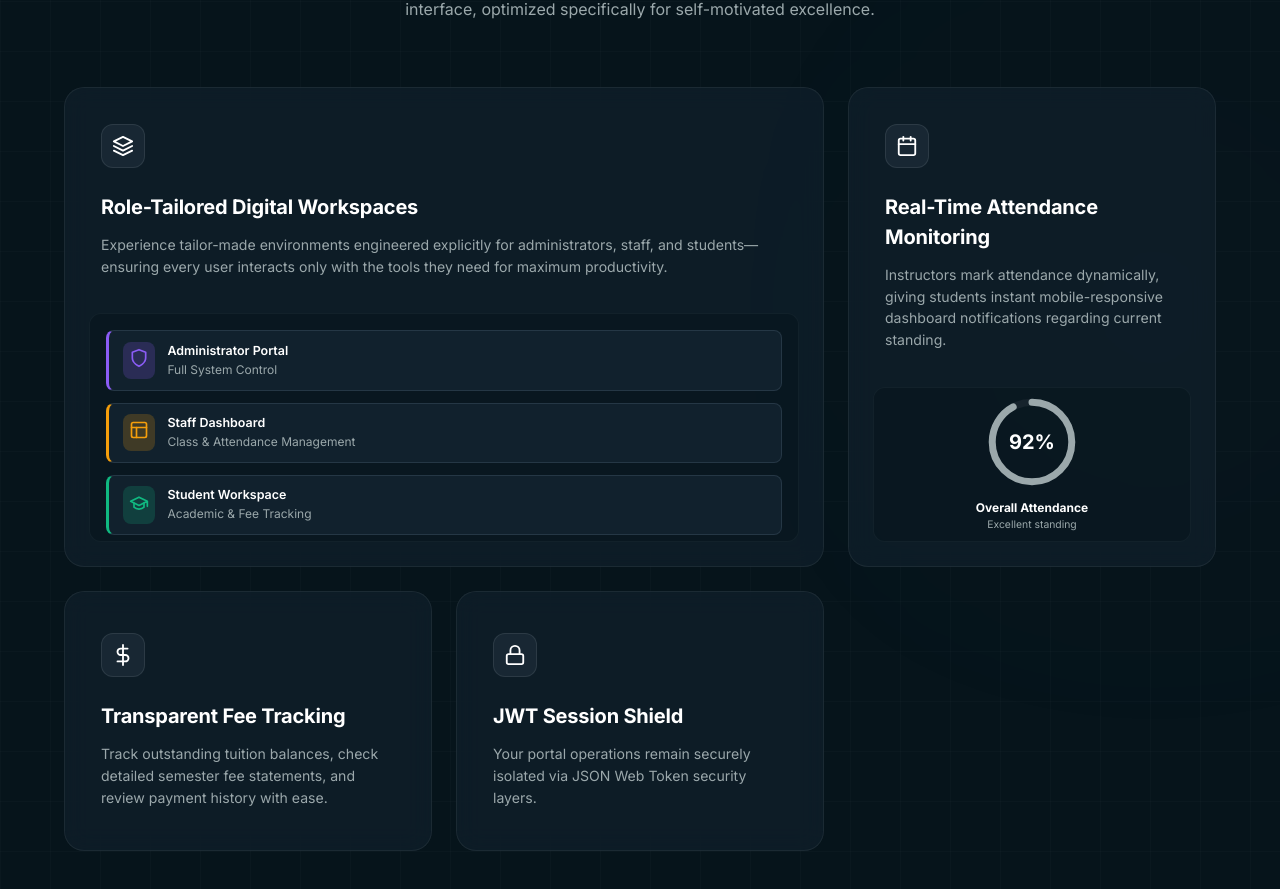
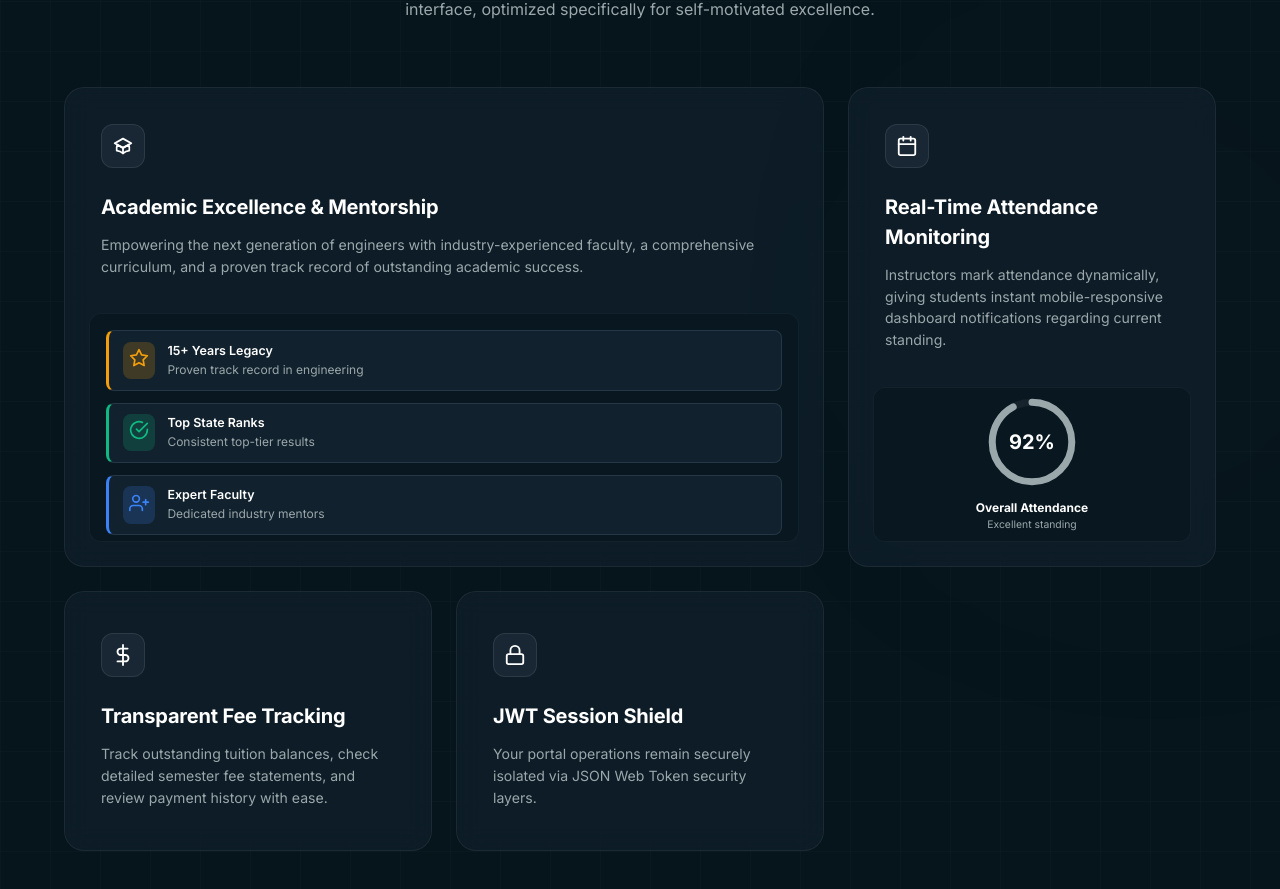
Before and after one commit to eklavyaclasses14-glitch/Eklavya-website, a React (Vite) app in the folder frontend/: page / in a window 1280 px wide. Shown: the part 1299-2188 px from the top of the page. Built offline with nearby package versions, Linux system fonts and the light colour scheme.

Commit message:
Update feature card to Institute Excellence

```diff
--- a/frontend/src/pages/Landing.jsx
+++ b/frontend/src/pages/Landing.jsx
@@ -181,49 +181,49 @@ const Landing = () => {
         </div>
 
         <div className="bento-grid">
-          {/* Card 1: Large Feature (Role-Tailored Workspaces) */}
+          {/* Card 1: Large Feature (Institute Excellence) */}
           <div className="bento-card card-large">
             <div className="bento-content">
               <div className="bento-icon-box">
                 <svg viewBox="0 0 24 24" fill="none" stroke="currentColor" strokeWidth="2" strokeLinecap="round" strokeLinejoin="round" className="bento-icon">
-                  <polygon points="12 2 2 7 12 12 22 7 12 2"></polygon>
-                  <polyline points="2 12 12 17 22 12"></polyline>
-                  <polyline points="2 17 12 22 22 17"></polyline>
+                  <path d="M12 14l9-5-9-5-9 5 9 5z"></path>
+                  <path d="M12 14l6.16-3.422a12.083 12.083 0 01.665 6.479A11.952 11.952 0 0012 20.055a11.952 11.952 0 00-6.824-2.998 12.078 12.078 0 01.665-6.479L12 14z"></path>
+                  <path d="M12 14v6"></path>
                 </svg>
               </div>
-              <h3 className="bento-card-title">Role-Tailored Digital Workspaces</h3>
+              <h3 className="bento-card-title">Academic Excellence & Mentorship</h3>
               <p className="bento-card-desc">
-                Experience tailor-made environments engineered explicitly for administrators, staff, and students—ensuring every user interacts only with the tools they need for maximum productivity.
+                Empowering the next generation of engineers with industry-experienced faculty, a comprehensive curriculum, and a proven track record of outstanding academic success.
               </p>
             </div>
 
             {/* Visual Preview element in large card */}
             <div className="bento-visual notes-vault-preview" style={{ flexDirection: 'column', gap: '0.75rem' }}>
-              <div className="mini-note-item" style={{ borderLeft: '3px solid #8b5cf6', background: 'var(--color-surface)' }}>
-                <div className="mini-note-icon" style={{ background: 'rgba(139,92,246,0.2)', color: '#8b5cf6', padding: '0.4rem', borderRadius: '8px' }}>
-                   <svg viewBox="0 0 24 24" width="20" height="20" fill="none" stroke="currentColor" strokeWidth="2" strokeLinecap="round" strokeLinejoin="round"><path d="M12 22s8-4 8-10V5l-8-3-8 3v7c0 6 8 10 8 10z"></path></svg>
+              <div className="mini-note-item" style={{ borderLeft: '3px solid #f59e0b', background: 'var(--color-surface)' }}>
+                <div className="mini-note-icon" style={{ background: 'rgba(245,158,11,0.2)', color: '#f59e0b', padding: '0.4rem', borderRadius: '8px' }}>
+                   <svg viewBox="0 0 24 24" width="20" height="20" fill="none" stroke="currentColor" strokeWidth="2" strokeLinecap="round" strokeLinejoin="round"><polygon points="12 2 15.09 8.26 22 9.27 17 14.14 18.18 21.02 12 17.77 5.82 21.02 7 14.14 2 9.27 8.91 8.26 12 2"></polygon></svg>
                 </div>
                 <div className="mini-note-details">
-                  <span className="mini-note-title" style={{ color: '#fff' }}>Administrator Portal</span>
-                  <span style={{ fontSize: '0.75rem', color: 'var(--color-text-muted)' }}>Full System Control</span>
-                </div>
-              </div>
-              <div className="mini-note-item" style={{ borderLeft: '3px solid #f59e0b', background: 'var(--color-surface)' }}>
-                <div className="mini-note-icon" style={{ background: 'rgba(245,158,11,0.2)', color: '#f59e0b', padding: '0.4rem', borderRadius: '8px' }}>
-                   <svg viewBox="0 0 24 24" width="20" height="20" fill="none" stroke="currentColor" strokeWidth="2" strokeLinecap="round" strokeLinejoin="round"><rect x="3" y="3" width="18" height="18" rx="2" ry="2"></rect><line x1="3" y1="9" x2="21" y2="9"></line><line x1="9" y1="21" x2="9" y2="9"></line></svg>
-                </div>
-                <div className="mini-note-details">
-                  <span className="mini-note-title" style={{ color: '#fff' }}>Staff Dashboard</span>
-                  <span style={{ fontSize: '0.75rem', color: 'var(--color-text-muted)' }}>Class & Attendance Management</span>
+                  <span className="mini-note-title" style={{ color: '#fff' }}>15+ Years Legacy</span>
+                  <span style={{ fontSize: '0.75rem', color: 'var(--color-text-muted)' }}>Proven track record in engineering</span>
                 </div>
               </div>
               <div className="mini-note-item" style={{ borderLeft: '3px solid #10b981', background: 'var(--color-surface)' }}>
                 <div className="mini-note-icon" style={{ background: 'rgba(16,185,129,0.2)', color: '#10b981', padding: '0.4rem', borderRadius: '8px' }}>
-                   <svg viewBox="0 0 24 24" width="20" height="20" fill="none" stroke="currentColor" strokeWidth="2" strokeLinecap="round" strokeLinejoin="round"><path d="M22 10v6M2 10l10-5 10 5-10 5z"></path><path d="M6 12v5c3 3 9 3 12 0v-5"></path></svg>
+                   <svg viewBox="0 0 24 24" width="20" height="20" fill="none" stroke="currentColor" strokeWidth="2" strokeLinecap="round" strokeLinejoin="round"><path d="M22 11.08V12a10 10 0 1 1-5.93-9.14"></path><polyline points="22 4 12 14.01 9 11.01"></polyline></svg>
                 </div>
                 <div className="mini-note-details">
-                  <span className="mini-note-title" style={{ color: '#fff' }}>Student Workspace</span>
-                  <span style={{ fontSize: '0.75rem', color: 'var(--color-text-muted)' }}>Academic & Fee Tracking</span>
+                  <span className="mini-note-title" style={{ color: '#fff' }}>Top State Ranks</span>
+                  <span style={{ fontSize: '0.75rem', color: 'var(--color-text-muted)' }}>Consistent top-tier results</span>
+                </div>
+              </div>
+              <div className="mini-note-item" style={{ borderLeft: '3px solid #3b82f6', background: 'var(--color-surface)' }}>
+                <div className="mini-note-icon" style={{ background: 'rgba(59,130,246,0.2)', color: '#3b82f6', padding: '0.4rem', borderRadius: '8px' }}>
+                   <svg viewBox="0 0 24 24" width="20" height="20" fill="none" stroke="currentColor" strokeWidth="2" strokeLinecap="round" strokeLinejoin="round"><path d="M16 21v-2a4 4 0 0 0-4-4H5a4 4 0 0 0-4 4v2"></path><circle cx="8.5" cy="7" r="4"></circle><line x1="20" y1="8" x2="20" y2="14"></line><line x1="23" y1="11" x2="17" y2="11"></line></svg>
+                </div>
+                <div className="mini-note-details">
+                  <span className="mini-note-title" style={{ color: '#fff' }}>Expert Faculty</span>
+                  <span style={{ fontSize: '0.75rem', color: 'var(--color-text-muted)' }}>Dedicated industry mentors</span>
                 </div>
               </div>
             </div>
```
